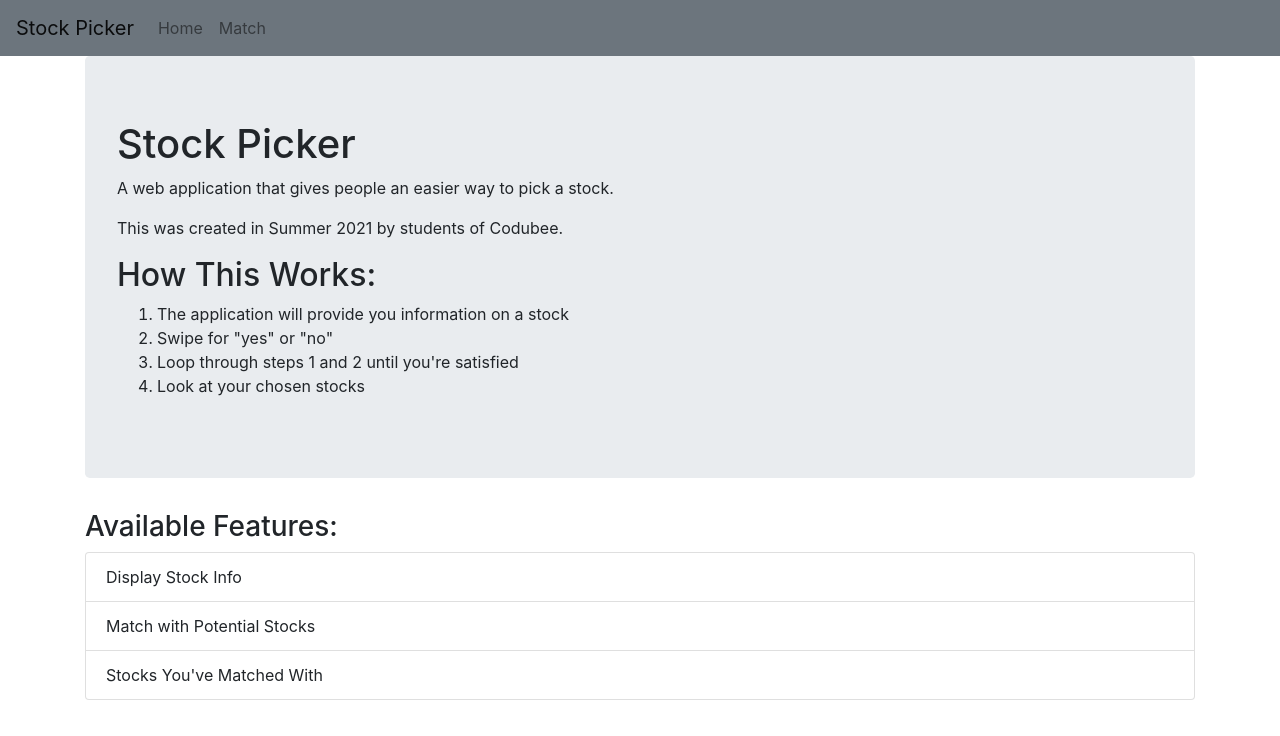
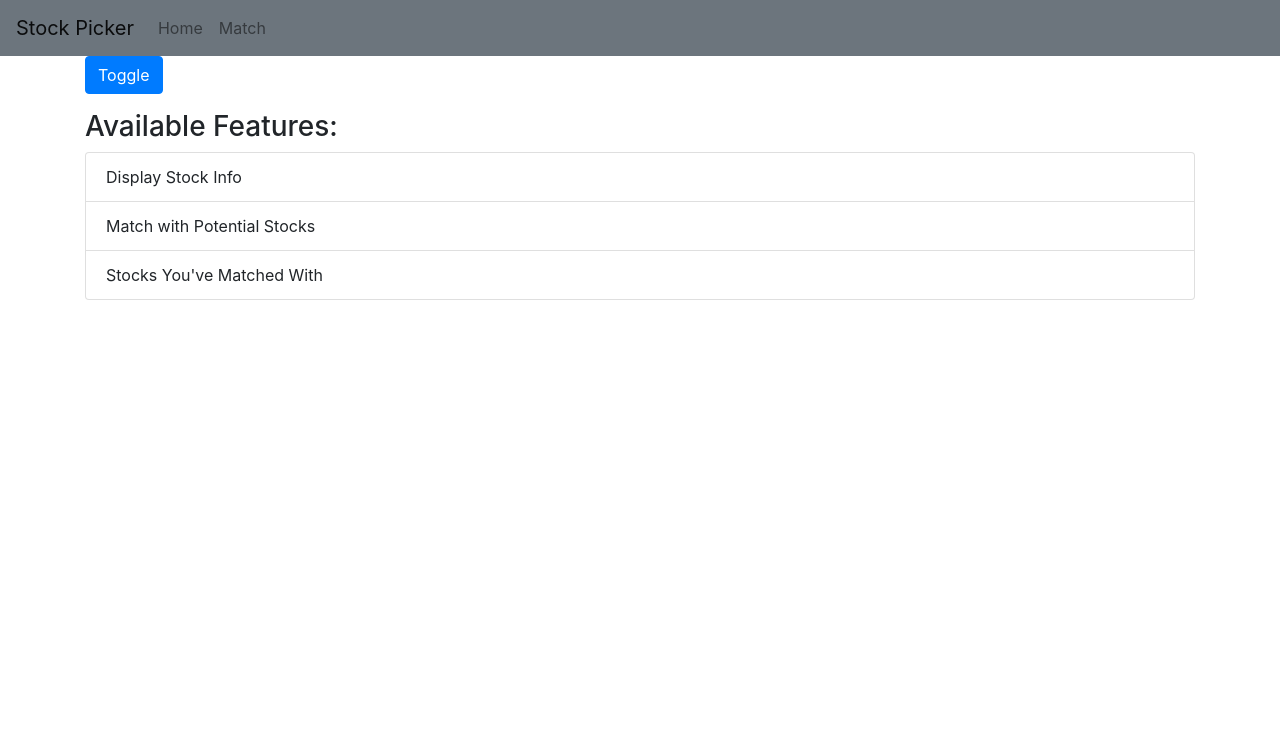
Before and after one commit to Codubee/StockPickerTTH1-2-Front, a React (Create React App) app: page / in a window 1280 px wide. Shown: the top 736 px of the page. Built offline with nearby package versions, Linux system fonts and the light colour scheme.

Commit message:
Adding the Collapse Component.

```diff
--- /dev/null
+++ b/src/components/Collapse.js
@@ -0,0 +1,27 @@
+import React, { useState } from 'react';
+import { Collapse, Button, CardBody, Card } from 'reactstrap';
+
+
+function CollapseComponent(params) {
+
+const [isOpen, setIsOpen] = useState(false);
+
+  const toggle = () => setIsOpen(!isOpen);
+
+  return (
+    <div>
+      <Button color="primary" onClick={toggle} style={{ marginBottom: '1rem' }}>Toggle</Button>
+      <Collapse isOpen={isOpen}>
+        <Card>
+          <CardBody>
+          <h1>
+          Hello World.
+          </h1>
+          </CardBody>
+        </Card>
+      </Collapse>
+    </div>
+  );
+}
+
+export default CollapseComponent;
--- a/src/views/LandingPage.js
+++ b/src/views/LandingPage.js
@@ -2,12 +2,13 @@
 import Features from '../components/Features';
 import Explanation from '../components/Explanation';
 import {Container} from 'reactstrap'
+import CollapseComponent from '../components/Collapse'
 
 function LandingPage()
 {
   return (
         <Container>
-            <Explanation/>
+            <CollapseComponent/>
             <Features/>
         </Container>
     )
```
